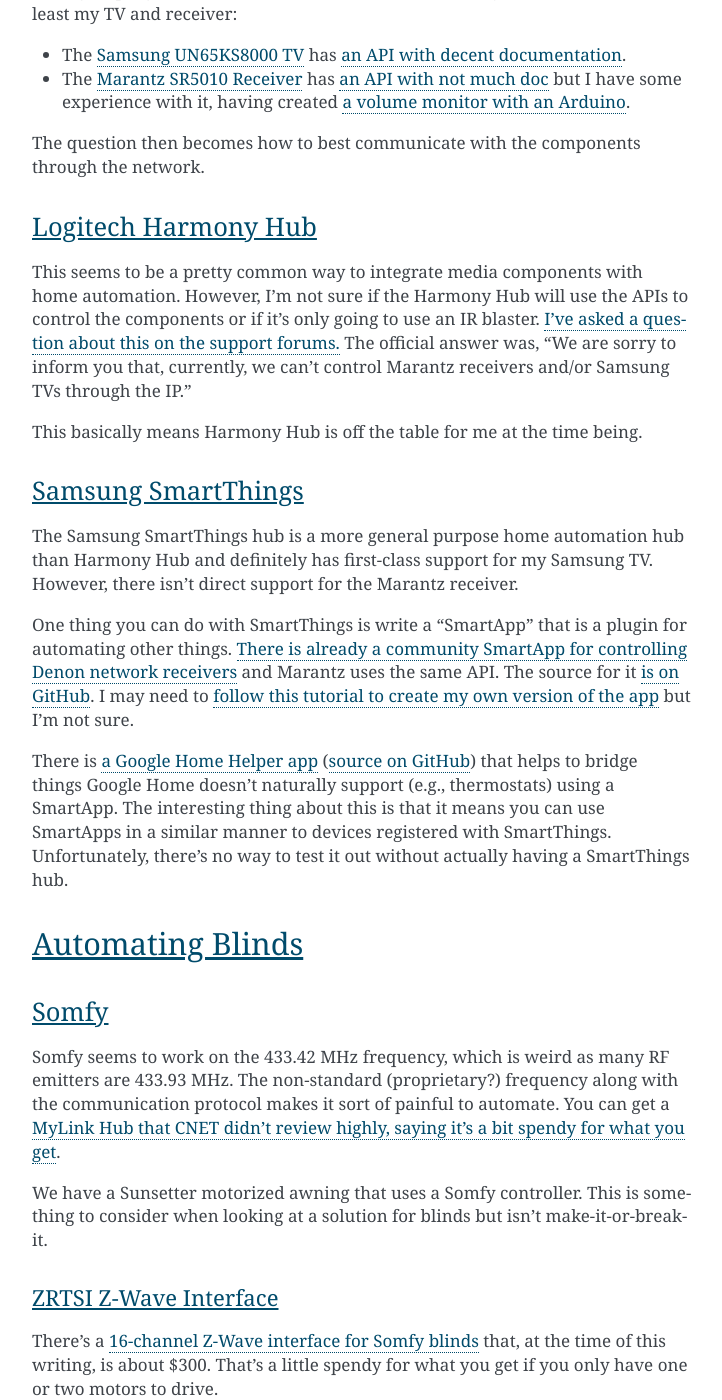
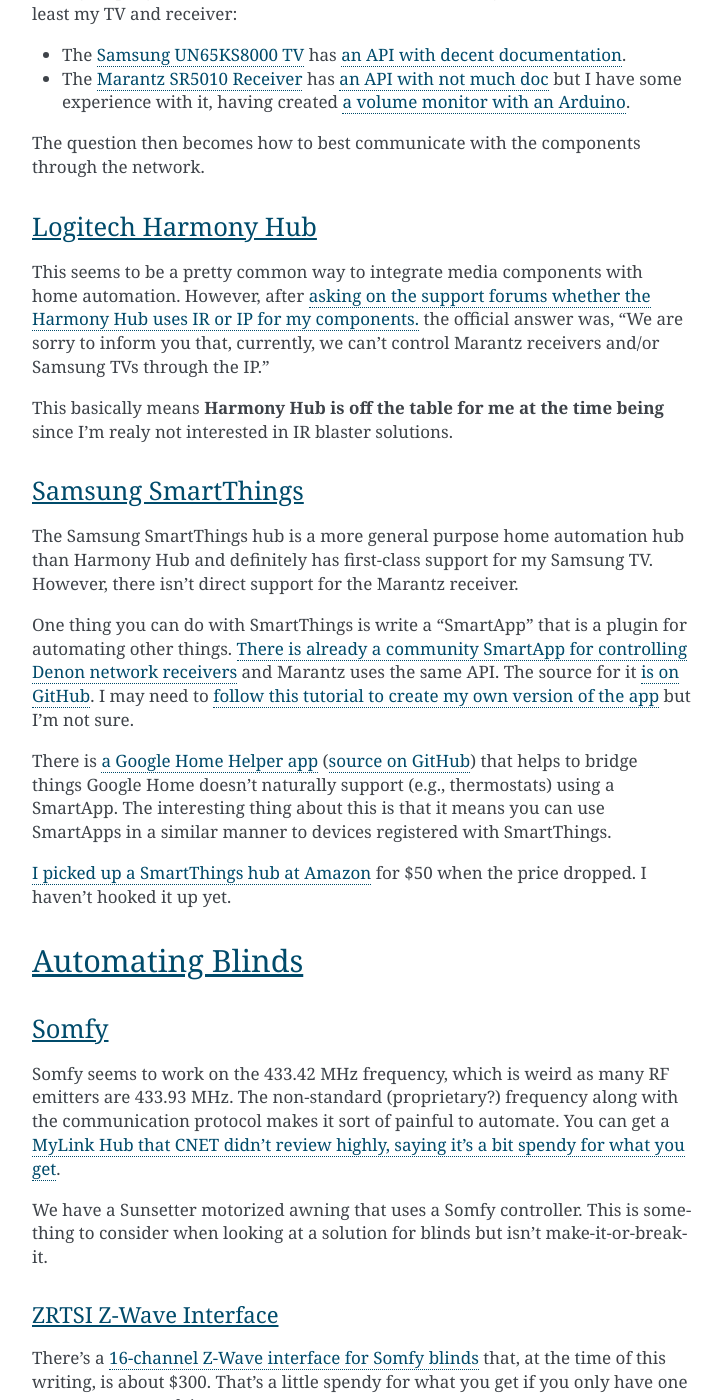
Before and after one commit to tillig/mediacenter, a Sphinx documentation site: the page built from docs/plans/homeautomation.rst, in a window 1280 px wide and 1400 px high, scrolled down 4082 px. Shown: the whole window, without its empty margins (388-1110 px from the left). Built offline with Sphinx 7.4.7, drawn with Linux system fonts in a browser that asks for light colours.

Commit message:
Picked up SmartThings hub.

```diff
--- a/docs/plans/homeautomation.rst
+++ b/docs/plans/homeautomation.rst
@@ -102,9 +102,9 @@
 Logitech Harmony Hub
 --------------------
 
-This seems to be a pretty common way to integrate media components with home automation. However, I'm not sure if the Harmony Hub will use the APIs to control the components or if it's only going to use an IR blaster. `I've asked a question about this on the support forums. <https://community.logitech.com/s/question/0D55A0000704D1ESAU/does-the-harmony-hub-control-marantz-receivers-andor-samsung-tvs-via-network>`_ The official answer was, "We are sorry to inform you that, currently, we can’t control Marantz receivers and/or Samsung TVs through the IP."
+This seems to be a pretty common way to integrate media components with home automation. However, after `asking on the support forums whether the Harmony Hub uses IR or IP for my components. <https://community.logitech.com/s/question/0D55A0000704D1ESAU/does-the-harmony-hub-control-marantz-receivers-andor-samsung-tvs-via-network>`_ the official answer was, "We are sorry to inform you that, currently, we can’t control Marantz receivers and/or Samsung TVs through the IP."
 
-This basically means Harmony Hub is off the table for me at the time being.
+This basically means **Harmony Hub is off the table for me at the time being** since I'm realy not interested in IR blaster solutions.
 
 Samsung SmartThings
 -------------------
@@ -113,7 +113,9 @@
 
 One thing you can do with SmartThings is write a "SmartApp" that is a plugin for automating other things. `There is already a community SmartApp for controlling Denon network receivers <https://community.smartthings.com/t/re-release-denon-network-av-receivers/80834>`_ and Marantz uses the same API. The source for it `is on GitHub <https://github.com/sbdobrescu/DenonAVR>`_. I may need to `follow this tutorial to create my own version of the app <https://www.youtube.com/watch?v=D6rG4mk164M&feature=youtu.be>`_ but I'm not sure.
 
-There is `a Google Home Helper app <http://thingsthataresmart.wiki/index.php?title=Google_Home_Helper>`_ (`source on GitHub <https://github.com/MichaelStruck/SmartThingsPublic/tree/master/smartapps/michaelstruck/google-home-helper.src>`_) that helps to bridge things Google Home doesn't naturally support (e.g., thermostats) using a SmartApp. The interesting thing about this is that it means you can use SmartApps in a similar manner to devices registered with SmartThings. Unfortunately, there's no way to test it out without actually having a SmartThings hub.
+There is `a Google Home Helper app <http://thingsthataresmart.wiki/index.php?title=Google_Home_Helper>`_ (`source on GitHub <https://github.com/MichaelStruck/SmartThingsPublic/tree/master/smartapps/michaelstruck/google-home-helper.src>`_) that helps to bridge things Google Home doesn't naturally support (e.g., thermostats) using a SmartApp. The interesting thing about this is that it means you can use SmartApps in a similar manner to devices registered with SmartThings.
+
+`I picked up a SmartThings hub at Amazon <http://amzn.to/2i3iBO6>`_ for $50 when the price dropped. I haven't hooked it up yet.
 
 Automating Blinds
 =================
```
